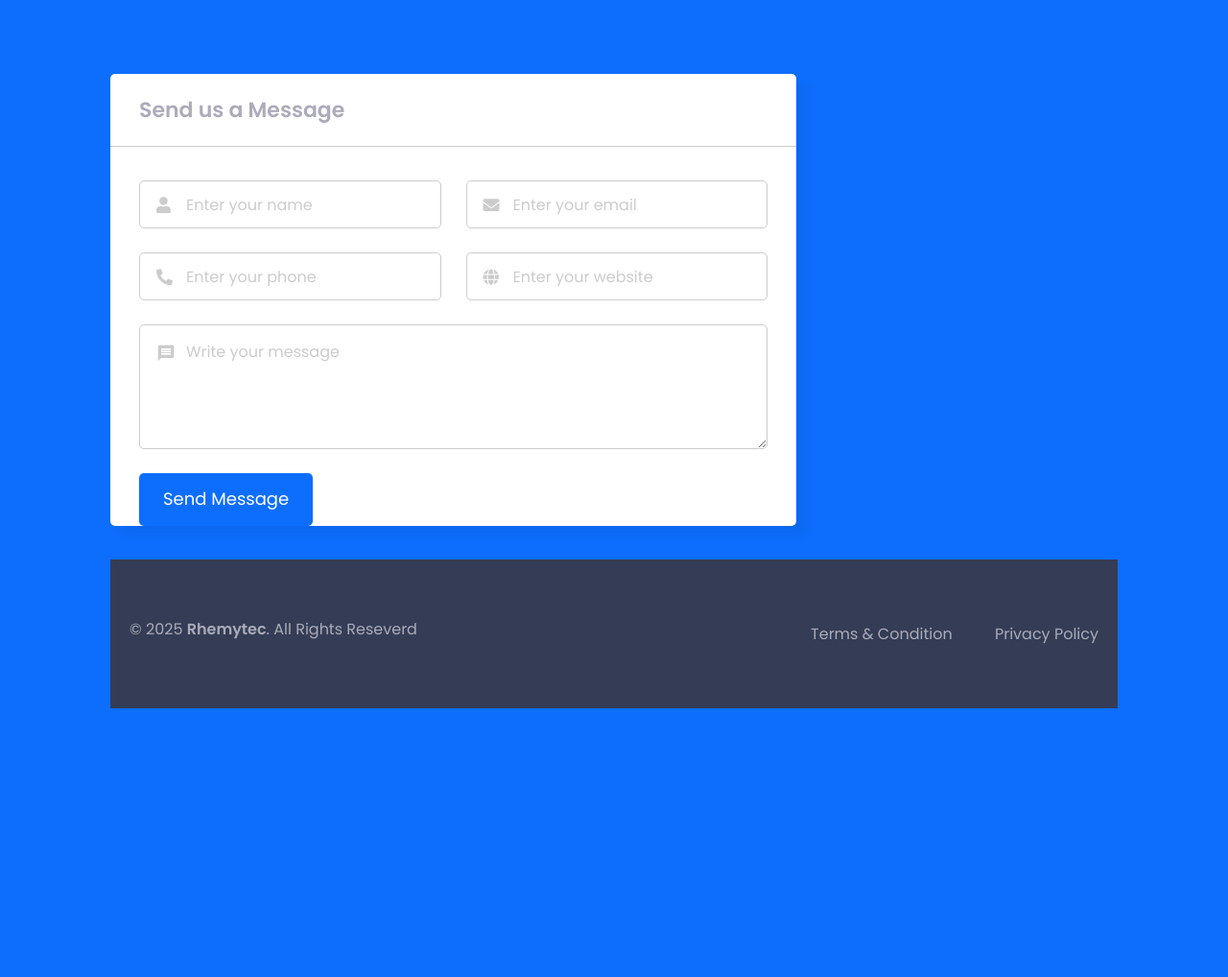
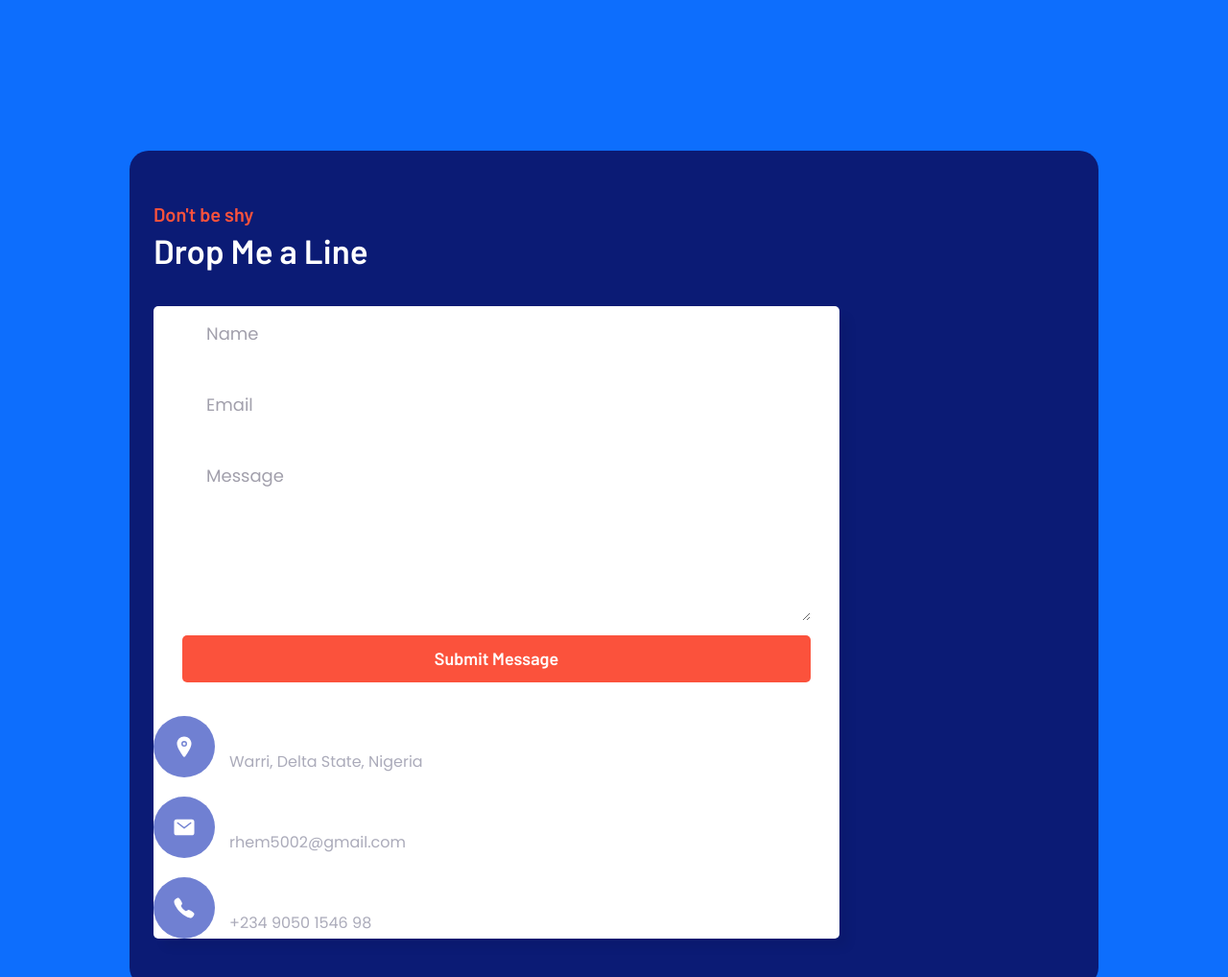
Before and after one commit to rhema5002/my-portfolio, a plain HTML site: page index.html in a window 1280 px wide. Shown: the part 3664-4682 px from the top of the page at 96% size. Before the commit the page ends 4402 px from the top, so only its background shows below. Drawn offline with nearby package versions, Linux system fonts and the light colour scheme.

Commit message:
Update index.html

```diff
--- a/index.html
+++ b/index.html
@@ -403,7 +403,7 @@
       <!--
         - #CONTACT
       -->
-  <div class="wrapper">
+  <!-- <div class="wrapper">
     <header>Send us a Message</header>
     <form action="#">
       <div class="dbl-field">
@@ -435,10 +435,10 @@
         <span></span>
       </div>
     </form>
-  </div>
+  </div> -->
 
 
-      <!-- <section class="section contact" id="contact">
+      <section class="section contact" id="contact">
         <div class="container">
 
           <div class="contact-card">
@@ -514,7 +514,7 @@
           </div>
 
         </div>
-      </section> -->
+      </section>
 
 
 
```
